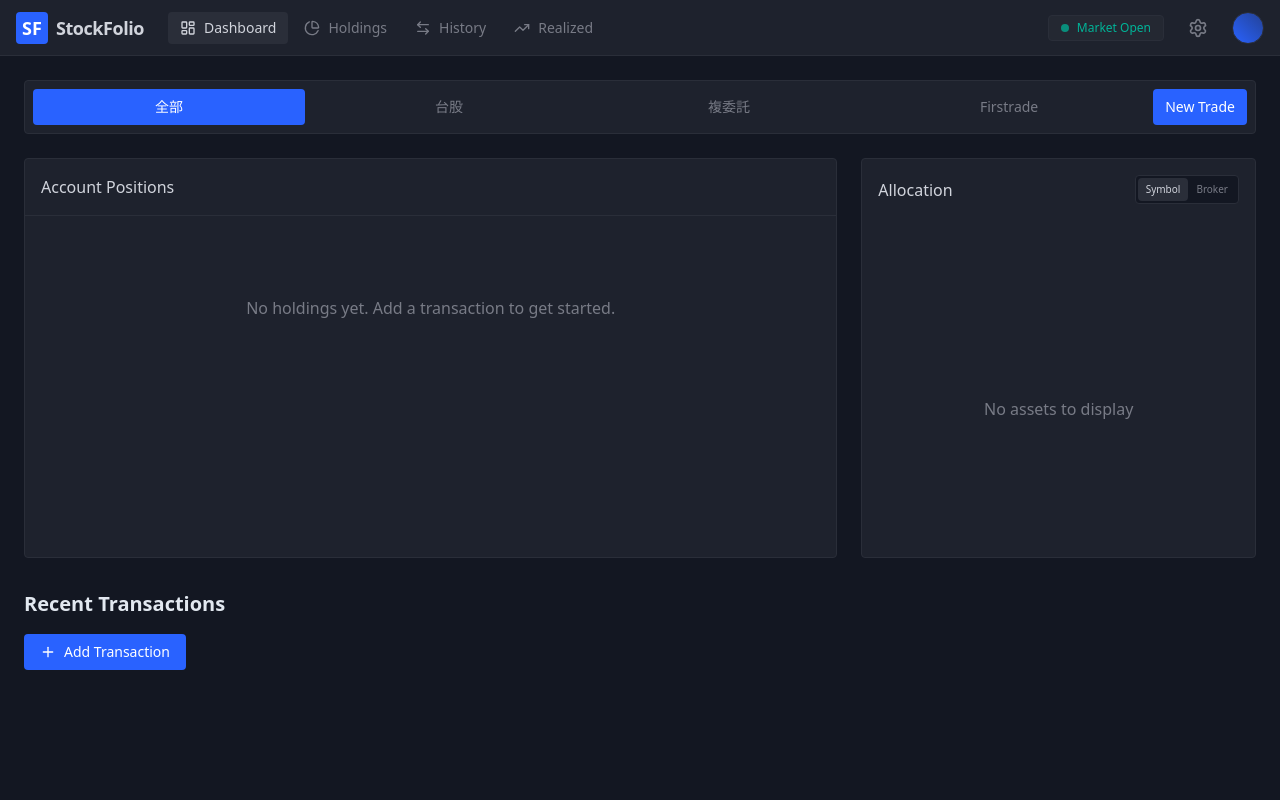
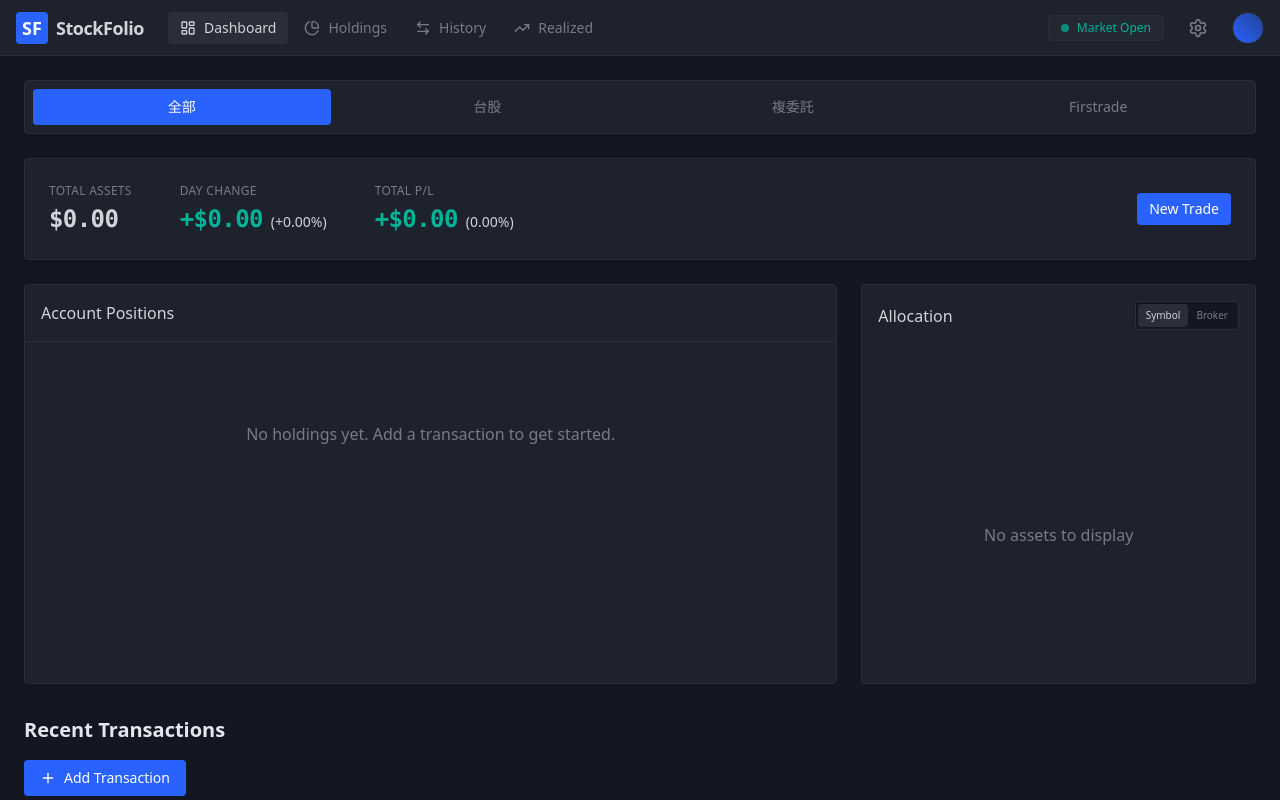
Before and after one commit to rayrain161/Stock-Portfolio, a React (Vite) app: page / in a window 1280 px wide. Built offline with nearby package versions, Linux system fonts and the light colour scheme.

Commit message:
fix: restore Summary Strip with Total Assets, Day Change, Total P/L display

```diff
--- a/src/components/Dashboard.tsx
+++ b/src/components/Dashboard.tsx
@@ -119,6 +119,31 @@ export const Dashboard: React.FC<DashboardProps> = ({ onNewTrade }) => {
               {filter.label}
             </button>
           ))}
+        </div>
+      </div>
+
+      {/* Summary Strip */}
+      <div className="bg-[#1e222d] border border-[#2a2e39] p-6 rounded flex items-center justify-between shadow-sm">
+        <div className="flex gap-12">
+          <SummaryItem
+            label="Total Assets"
+            value={`$${filteredStats.totalValue.toLocaleString(undefined, { minimumFractionDigits: 2, maximumFractionDigits: 2 })}`}
+            color="#d1d4dc"
+          />
+          <SummaryItem
+            label="Day Change"
+            value={`${filteredStats.totalDayChange >= 0 ? '+' : ''}$${Math.abs(filteredStats.totalDayChange).toLocaleString(undefined, { minimumFractionDigits: 2, maximumFractionDigits: 2 })}`}
+            subValue={`(${filteredStats.totalDayChange >= 0 ? '+' : ''}${filteredStats.totalDayChangePercent.toFixed(2)}%)`}
+            color={filteredStats.totalDayChange >= 0 ? '#00b498' : '#e22a19'}
+          />
+          <SummaryItem
+            label="Total P/L"
+            value={`${filteredStats.totalUnrealizedPL >= 0 ? '+' : '-'}$${Math.abs(filteredStats.totalUnrealizedPL).toLocaleString(undefined, { minimumFractionDigits: 2, maximumFractionDigits: 2 })}`}
+            subValue={`(${filteredStats.totalUnrealizedPLPercent.toFixed(2)}%)`}
+            color={filteredStats.totalUnrealizedPL >= 0 ? '#00b498' : '#e22a19'}
+          />
+        </div>
+        <div className="flex gap-2">
           {apiKey && (
             <button
               onClick={handleRefresh}
```
